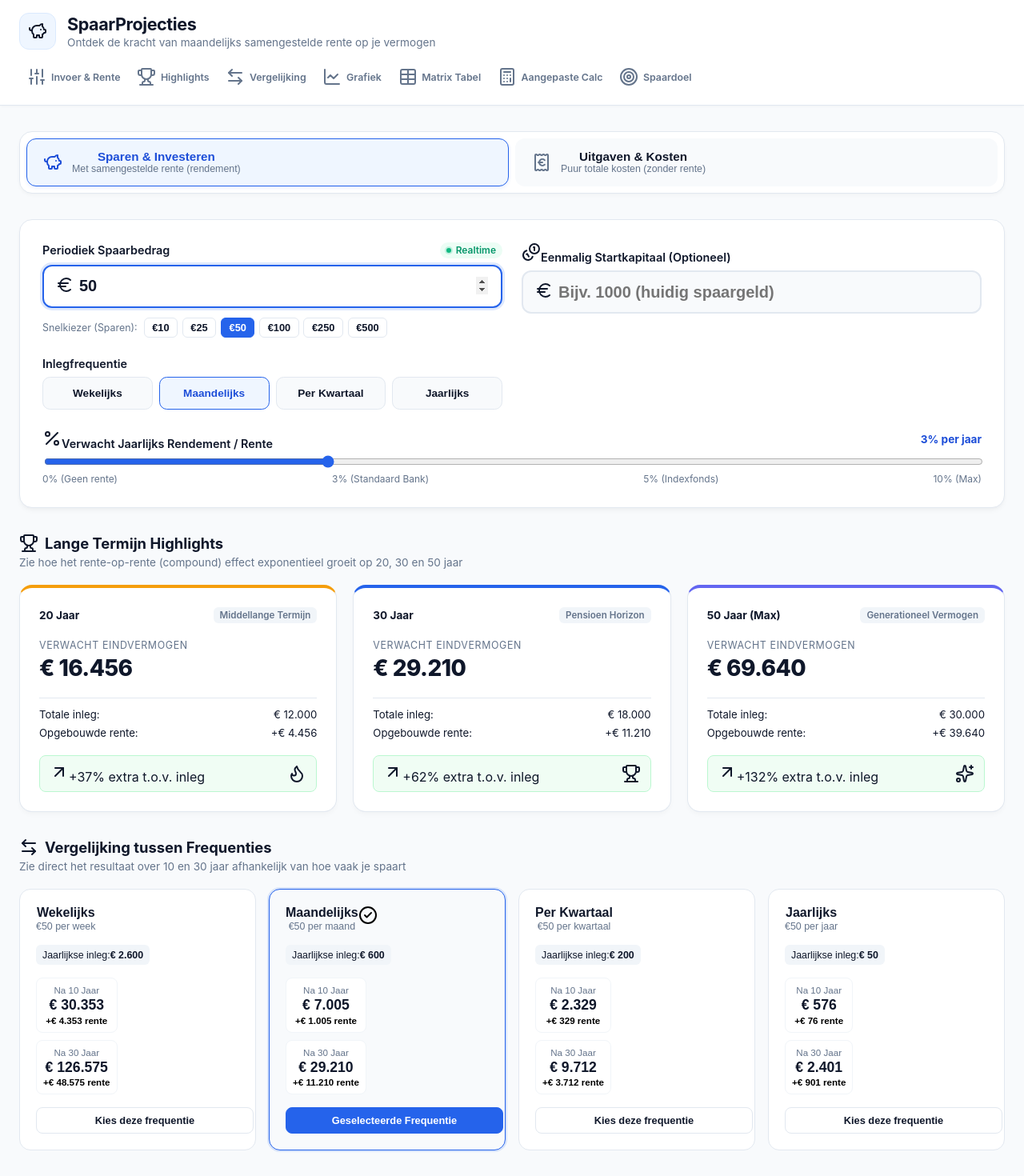
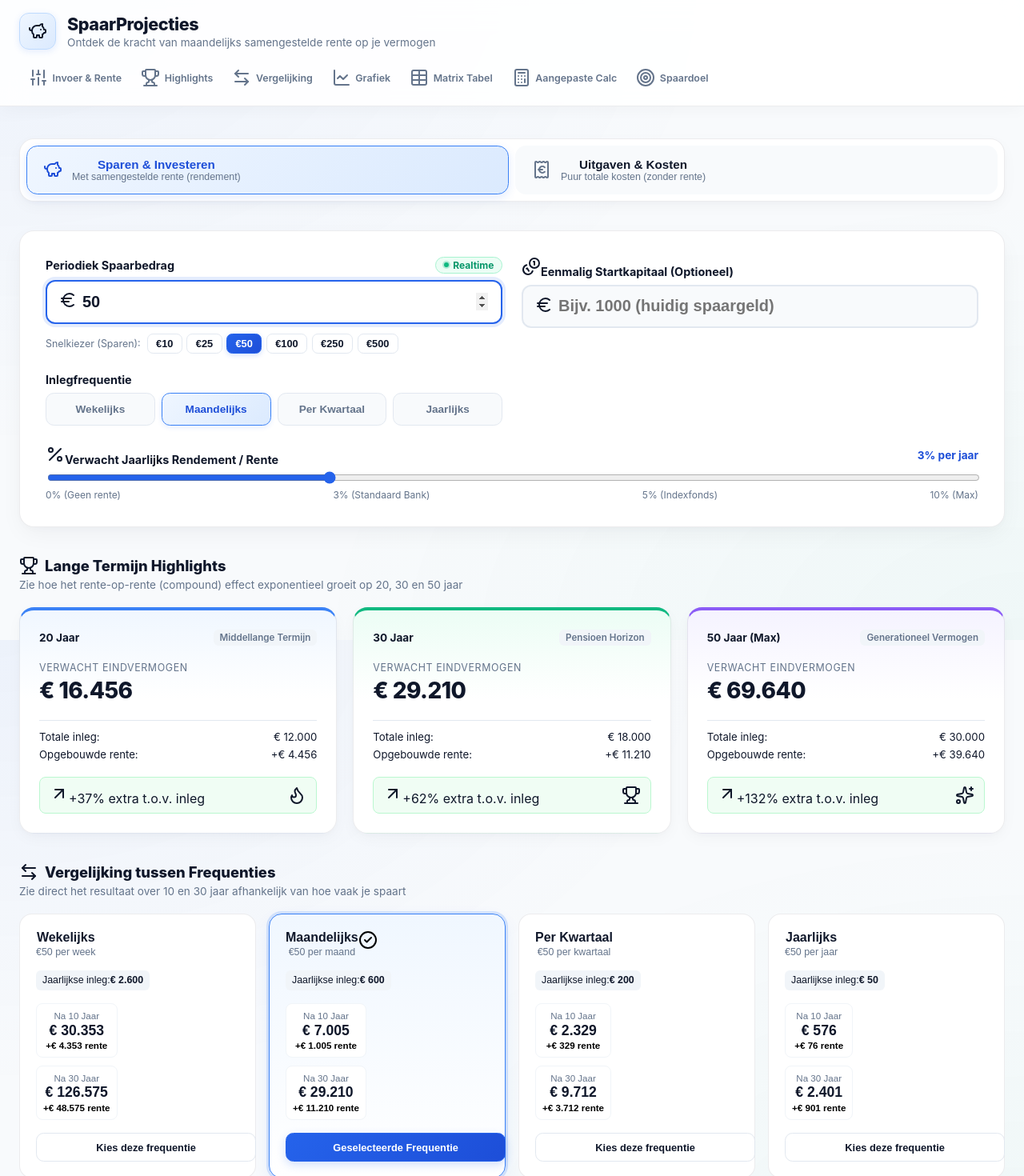
Before and after one commit to parvenuprompting/spaarprojecties, a React (Vite) app: page / in a window 1280 px wide. Shown: the top 1470 px of the page at 80% size. Built offline with nearby package versions, Linux system fonts and the light colour scheme.

Commit message:
style: add rich pastel gradients, card top accents, glowing focus rings, and ambient background mesh

```diff
--- a/src/index.css
+++ b/src/index.css
@@ -20,22 +20,26 @@ body {
   margin: 0;
   padding: 0;
   font-family: -apple-system, BlinkMacSystemFont, "Segoe UI", Roboto, "Helvetica Neue", Arial, sans-serif;
-  background-color: var(--bank-bg-light);
+  background-color: #f8fafc;
+  background-image:
+    radial-gradient(at 0% 0%, rgba(37, 99, 235, 0.05) 0px, transparent 50%),
+    radial-gradient(at 100% 100%, rgba(16, 185, 129, 0.04) 0px, transparent 50%);
+  background-attachment: fixed;
   color: var(--bank-text-main);
   -webkit-font-smoothing: antialiased;
 }
 
 /* Header */
 .bank-header {
-  background-color: rgba(255, 255, 255, 0.92);
-  backdrop-filter: blur(12px);
-  -webkit-backdrop-filter: blur(12px);
-  border-bottom: 1px solid var(--bank-border);
+  background-color: rgba(255, 255, 255, 0.88);
+  backdrop-filter: blur(16px);
+  -webkit-backdrop-filter: blur(16px);
+  border-bottom: 1px solid rgba(15, 23, 42, 0.08);
   padding: 1rem 1.5rem;
   position: sticky;
   top: 0;
   z-index: 40;
-  box-shadow: 0 1px 3px 0 rgba(15, 23, 42, 0.03);
+  box-shadow: 0 4px 20px -2px rgba(15, 23, 42, 0.04);
 }
 
 .bank-header-container {
@@ -92,13 +96,13 @@ body {
   font-weight: 600;
   color: var(--bank-text-muted);
   text-decoration: none;
-  padding: 0.4rem 0.65rem;
-  border-radius: 0.5rem;
-  transition: all 0.15s ease;
+  padding: 0.45rem 0.75rem;
+  border-radius: 0.6rem;
+  transition: all 0.2s cubic-bezier(0.4, 0, 0.2, 1);
 }
 
 .nav-link:hover {
-  background-color: #f1f5f9;
+  background-color: #edf2f7;
   color: var(--bank-navy);
 }
 
@@ -111,17 +115,18 @@ body {
 .bank-logo-icon {
   width: 2.75rem;
   height: 2.75rem;
-  background-color: #eff6ff;
-  border: 1px solid #dbeafe;
+  background: linear-gradient(135deg, #eff6ff 0%, #dbeafe 100%);
+  border: 1px solid #bfdbfe;
   border-radius: 0.75rem;
   display: flex;
   align-items: center;
   justify-content: center;
+  box-shadow: 0 2px 8px rgba(37, 99, 235, 0.12);
 }
 
 .bank-title {
   font-size: 1.35rem;
-  font-weight: 700;
+  font-weight: 800;
   color: var(--bank-navy);
   margin: 0;
   letter-spacing: -0.02em;
@@ -167,19 +172,19 @@ body {
 .app-container {
   max-width: 1280px;
   margin: 0 auto;
-  padding: 2rem 1.5rem;
+  padding: 2.5rem 1.5rem;
   display: flex;
   flex-direction: column;
-  gap: 2rem;
+  gap: 2.25rem;
 }
 
 /* Mode Toggle Card */
 .mode-toggle-card {
-  background-color: #ffffff;
-  border: 1px solid var(--bank-border);
-  border-radius: 1rem;
+  background: #ffffff;
+  border: 1px solid rgba(15, 23, 42, 0.08);
+  border-radius: 1.15rem;
   padding: 0.5rem;
-  box-shadow: 0 2px 4px rgba(0, 0, 0, 0.03);
+  box-shadow: 0 6px 20px -2px rgba(15, 23, 42, 0.04), 0 2px 6px -1px rgba(15, 23, 42, 0.02);
 }
 
 .mode-toggle-container {
@@ -199,7 +204,7 @@ body {
   align-items: center;
   gap: 0.75rem;
   padding: 0.85rem 1.25rem;
-  border-radius: 0.75rem;
+  border-radius: 0.85rem;
   border: 1px solid transparent;
   background-color: #f8fafc;
   color: var(--bank-text-muted);
@@ -223,21 +228,21 @@ body {
 }
 
 .mode-btn-active-savings {
-  background-color: #eff6ff;
-  border-color: var(--bank-blue-600);
-  color: var(--bank-blue-700);
-  box-shadow: 0 2px 4px rgba(37, 99, 235, 0.1);
+  background: linear-gradient(135deg, #eff6ff 0%, #dbeafe 100%);
+  border-color: #3b82f6;
+  color: #1d4ed8;
+  box-shadow: 0 4px 12px rgba(37, 99, 235, 0.12);
 }
 
 .mode-btn-active-savings .mode-btn-title {
-  color: var(--bank-blue-700);
+  color: #1d4ed8;
 }
 
 .mode-btn-active-expenses {
-  background-color: #fff7ed;
+  background: linear-gradient(135deg, #fff7ed 0%, #ffedd5 100%);
   border-color: #f97316;
   color: #c2410c;
-  box-shadow: 0 2px 4px rgba(249, 115, 22, 0.1);
+  box-shadow: 0 4px 12px rgba(249, 115, 22, 0.12);
 }
 
 .mode-btn-active-expenses .mode-btn-title {
@@ -246,7 +251,7 @@ body {
 
 /* Expenses Specific Modifications */
 .input-card-expenses {
-  border-left: 4px solid #f97316;
+  border-left: 5px solid #f97316;
 }
 
 .expense-notice {
@@ -268,10 +273,10 @@ body {
 /* Calculator Input Card */
 .input-card {
   background-color: #ffffff;
-  border: 1px solid var(--bank-border);
-  border-radius: 1rem;
-  padding: 1.75rem;
-  box-shadow: 0 4px 6px -1px rgba(0, 0, 0, 0.04), 0 2px 4px -1px rgba(0, 0, 0, 0.02);
+  border: 1px solid rgba(15, 23, 42, 0.08);
+  border-radius: 1.15rem;
+  padding: 2rem;
+  box-shadow: 0 10px 30px -4px rgba(15, 23, 42, 0.05), 0 4px 10px -2px rgba(15, 23, 42, 0.02);
 }
 
 .input-card-grid {
@@ -297,7 +302,7 @@ body {
 
 .input-label {
   font-size: 0.9rem;
-  font-weight: 600;
+  font-weight: 700;
   color: var(--bank-navy);
 }
 
@@ -312,10 +317,11 @@ body {
   align-items: center;
   gap: 0.35rem;
   font-size: 0.75rem;
-  font-weight: 600;
+  font-weight: 700;
   color: #059669;
   background-color: #ecfdf5;
-  padding: 0.15rem 0.5rem;
+  border: 1px solid #a7f3d0;
+  padding: 0.15rem 0.6rem;
   border-radius: 9999px;
 }
 
@@ -324,7 +330,7 @@ body {
   height: 6px;
   background-color: #10b981;
   border-radius: 50%;
-  box-shadow: 0 0 0 2px rgba(16, 185, 129, 0.2);
+  box-shadow: 0 0 0 2px rgba(16, 185, 129, 0.25);
 }
 
 .currency-input-wrapper {
@@ -349,13 +355,13 @@ body {
   border: 2px solid var(--bank-border);
   border-radius: 0.75rem;
   outline: none;
-  transition: all 0.15s ease;
+  transition: all 0.2s ease;
 }
 
 .currency-input:focus {
   border-color: var(--bank-blue-600);
   background-color: #ffffff;
-  box-shadow: 0 0 0 3px rgba(37, 99, 235, 0.15);
+  box-shadow: 0 0 0 4px rgba(37, 99, 235, 0.12);
 }
 
 .preset-container {
@@ -379,8 +385,8 @@ body {
 .preset-btn {
   font-size: 0.8rem;
   font-weight: 600;
-  padding: 0.25rem 0.6rem;
-  border-radius: 0.375rem;
+  padding: 0.25rem 0.65rem;
+  border-radius: 0.45rem;
   border: 1px solid var(--bank-border);
   background-color: #ffffff;
   color: var(--bank-text-main);
@@ -394,9 +400,10 @@ body {
 }
 
 .preset-btn-active {
-  background-color: var(--bank-blue-600);
+  background: linear-gradient(135deg, #2563eb, #1d4ed8);
   color: #ffffff;
-  border-color: var(--bank-blue-600);
+  border-color: #2563eb;
+  box-shadow: 0 2px 6px rgba(37, 99, 235, 0.2);
 }
 
 /* Frequency Selector */
@@ -416,23 +423,25 @@ body {
   padding: 0.75rem 0.5rem;
   font-size: 0.85rem;
   font-weight: 600;
-  border-radius: 0.6rem;
+  border-radius: 0.65rem;
   border: 1px solid var(--bank-border);
   background-color: #f8fafc;
-  color: var(--bank-text-main);
+  color: var(--bank-text-muted);
   cursor: pointer;
-  text-align: center;
-  transition: all 0.15s ease;
+  transition: all 0.2s ease;
 }
 
 .freq-btn:hover {
   background-color: #f1f5f9;
+  color: var(--bank-navy);
 }
 
 .freq-btn-active {
-  background-color: #eff6ff;
-  border-color: var(--bank-blue-600);
-  color: var(--bank-blue-700);
+  background: linear-gradient(135deg, #eff6ff 0%, #dbeafe 100%);
+  border-color: #3b82f6;
+  color: #1d4ed8;
+  font-weight: 700;
+  box-shadow: 0 2px 6px rgba(37, 99, 235, 0.12);
 }
 
 /* Slider */
@@ -455,7 +464,7 @@ body {
   font-size: 0.725rem;
   font-weight: 600;
   padding: 0.1rem 0.4rem;
-  background-color: #fffbeeb;
+  background-color: #fef3c7;
   color: #b45309;
   border: 1px solid #fde68a;
   border-radius: 0.25rem;
@@ -494,7 +503,7 @@ body {
 
 .section-title {
   font-size: 1.15rem;
-  font-weight: 700;
+  font-weight: 800;
   color: var(--bank-navy);
   display: flex;
   align-items: center;
@@ -508,7 +517,7 @@ body {
   margin: 0;
 }
 
-/* Highlight Cards */
+/* Highlight Cards - Styled with rich pastel gradient tints */
 .highlight-grid {
   display: grid;
   grid-template-columns: repeat(1, 1fr);
@@ -522,28 +531,39 @@ body {
 }
 
 .highlight-card {
-  background-color: #ffffff;
-  border: 1px solid var(--bank-border);
-  border-radius: 1rem;
+  background: #ffffff;
+  border: 1px solid rgba(15, 23, 42, 0.08);
+  border-radius: 1.15rem;
   padding: 1.5rem;
   display: flex;
   flex-direction: column;
   justify-content: space-between;
   gap: 1.25rem;
-  box-shadow: 0 4px 6px -1px rgba(0, 0, 0, 0.03);
+  box-shadow: 0 6px 20px -2px rgba(15, 23, 42, 0.04), 0 2px 6px -1px rgba(15, 23, 42, 0.02);
   position: relative;
   overflow: hidden;
-  transition: transform 0.2s ease, box-shadow 0.2s ease;
+  transition: transform 0.25s cubic-bezier(0.4, 0, 0.2, 1), box-shadow 0.25s cubic-bezier(0.4, 0, 0.2, 1);
 }
 
 .highlight-card:hover {
-  transform: translateY(-2px);
-  box-shadow: 0 10px 15px -3px rgba(0, 0, 0, 0.07);
+  transform: translateY(-3px);
+  box-shadow: 0 14px 28px -4px rgba(15, 23, 42, 0.08), 0 6px 12px -2px rgba(15, 23, 42, 0.04);
 }
 
-.card-20y { border-top: 4px solid #f59e0b; }
-.card-30y { border-top: 4px solid #2563eb; }
-.card-50y { border-top: 4px solid #6366f1; }
+.card-20y {
+  background: linear-gradient(180deg, #f0f7ff 0%, #ffffff 40%);
+  border-top: 4px solid #3b82f6;
+}
+
+.card-30y {
+  background: linear-gradient(180deg, #ecfdf5 0%, #ffffff 40%);
+  border-top: 4px solid #10b981;
+}
+
+.card-50y {
+  background: linear-gradient(180deg, #f5f3ff 0%, #ffffff 40%);
+  border-top: 4px solid #8b5cf6;
+}
 
 .card-top-row {
   display: flex;
@@ -630,26 +650,26 @@ body {
 }
 
 .comparison-card {
-  background-color: #ffffff;
-  border: 1px solid var(--bank-border);
-  border-radius: 0.875rem;
+  background: #ffffff;
+  border: 1px solid rgba(15, 23, 42, 0.08);
+  border-radius: 1rem;
   padding: 1.25rem;
   display: flex;
   flex-direction: column;
   gap: 1rem;
   cursor: pointer;
-  transition: all 0.2s ease;
+  transition: all 0.25s cubic-bezier(0.4, 0, 0.2, 1);
 }
 
 .comparison-card:hover {
   border-color: #cbd5e1;
-  box-shadow: 0 4px 12px rgba(0,0,0,0.05);
+  box-shadow: 0 10px 20px -3px rgba(15, 23, 42, 0.06);
 }
 
 .comparison-card-selected {
-  border-color: var(--bank-blue-600);
-  background-color: #f8fafc;
-  box-shadow: 0 0 0 2px rgba(37, 99, 235, 0.15);
+  border-color: #3b82f6;
+  background: linear-gradient(180deg, #f0f7ff 0%, #ffffff 100%);
+  box-shadow: 0 0 0 3px rgba(59, 130, 246, 0.18), 0 8px 24px -4px rgba(37, 99, 235, 0.12);
 }
 
 .comparison-card-header {
@@ -715,30 +735,31 @@ body {
 
 .select-freq-btn {
   width: 100%;
-  padding: 0.5rem;
+  padding: 0.6rem;
   font-size: 0.8rem;
-  font-weight: 600;
-  border-radius: 0.5rem;
+  font-weight: 700;
+  border-radius: 0.6rem;
   border: 1px solid var(--bank-border);
   background-color: #ffffff;
   color: var(--bank-text-main);
   cursor: pointer;
-  transition: all 0.15s ease;
+  transition: all 0.2s ease;
 }
 
 .btn-selected {
-  background-color: var(--bank-blue-600);
+  background: linear-gradient(135deg, #2563eb 0%, #1d4ed8 100%);
   color: #ffffff;
-  border-color: var(--bank-blue-600);
+  border-color: #2563eb;
+  box-shadow: 0 4px 12px rgba(37, 99, 235, 0.2);
 }
 
 /* Chart Section */
 .chart-section {
   background-color: #ffffff;
-  border: 1px solid var(--bank-border);
-  border-radius: 1rem;
-  padding: 1.5rem;
-  box-shadow: 0 4px 6px -1px rgba(0, 0, 0, 0.03);
+  border: 1px solid rgba(15, 23, 42, 0.08);
+  border-radius: 1.15rem;
+  padding: 1.75rem;
+  box-shadow: 0 10px 30px -4px rgba(15, 23, 42, 0.05), 0 4px 10px -2px rgba(15, 23, 42, 0.02);
 }
 
 .chart-header-row {
@@ -806,10 +827,10 @@ body {
 /* Detailed Table Section */
 .table-section {
   background-color: #ffffff;
-  border: 1px solid var(--bank-border);
-  border-radius: 1rem;
-  padding: 1.5rem;
-  box-shadow: 0 4px 6px -1px rgba(0, 0, 0, 0.03);
+  border: 1px solid rgba(15, 23, 42, 0.08);
+  border-radius: 1.15rem;
+  padding: 1.75rem;
+  box-shadow: 0 10px 30px -4px rgba(15, 23, 42, 0.05), 0 4px 10px -2px rgba(15, 23, 42, 0.02);
 }
 
 .table-header-row {
```
